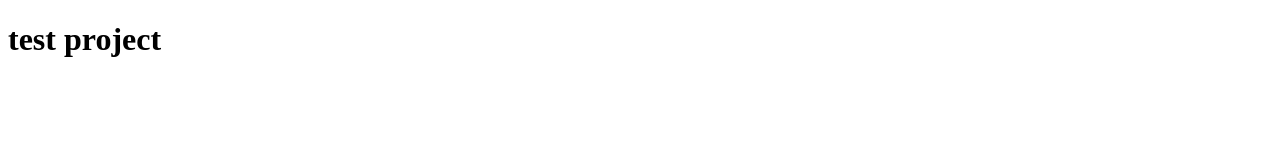
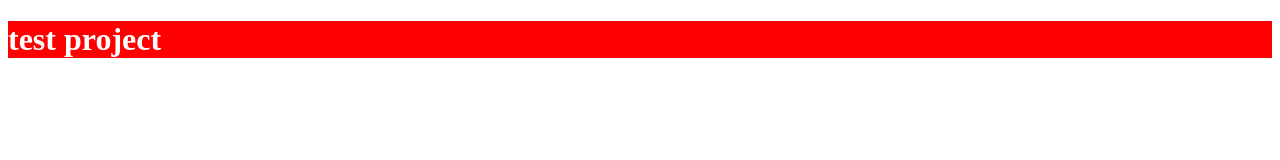
Before and after one commit to surajdhanad18/test, a plain HTML site: page index.html in a window 1280 px wide. Drawn offline with Linux system fonts and the light colour scheme.

Commit message:
initial commit

```diff
--- a/index.html
+++ b/index.html
@@ -5,6 +5,12 @@
     <meta charset="UTF-8">
     <meta name="viewport" content="width=device-width, initial-scale=1.0">
     <title>Document</title>
+    <style>
+        h1 {
+            background-color: red;
+            color: white;
+        }
+    </style>
 </head>
 
 <body>
```
